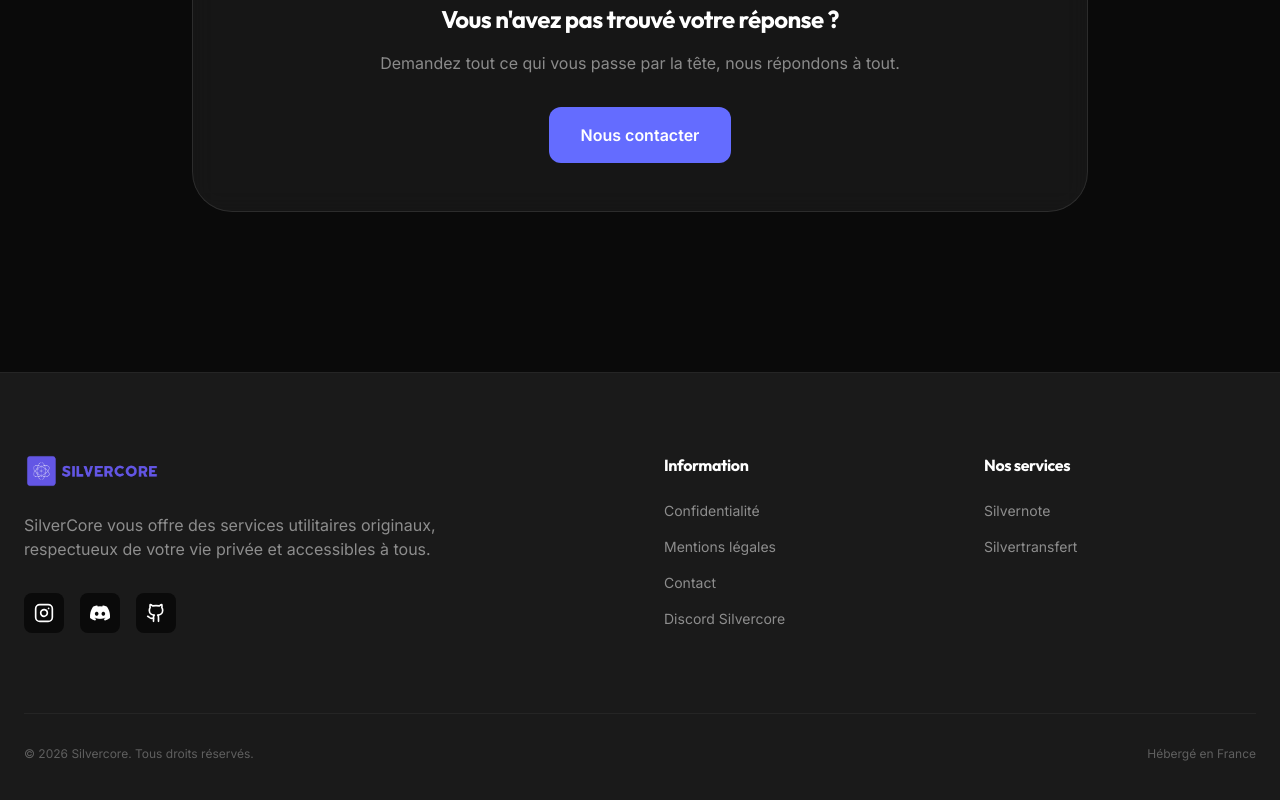
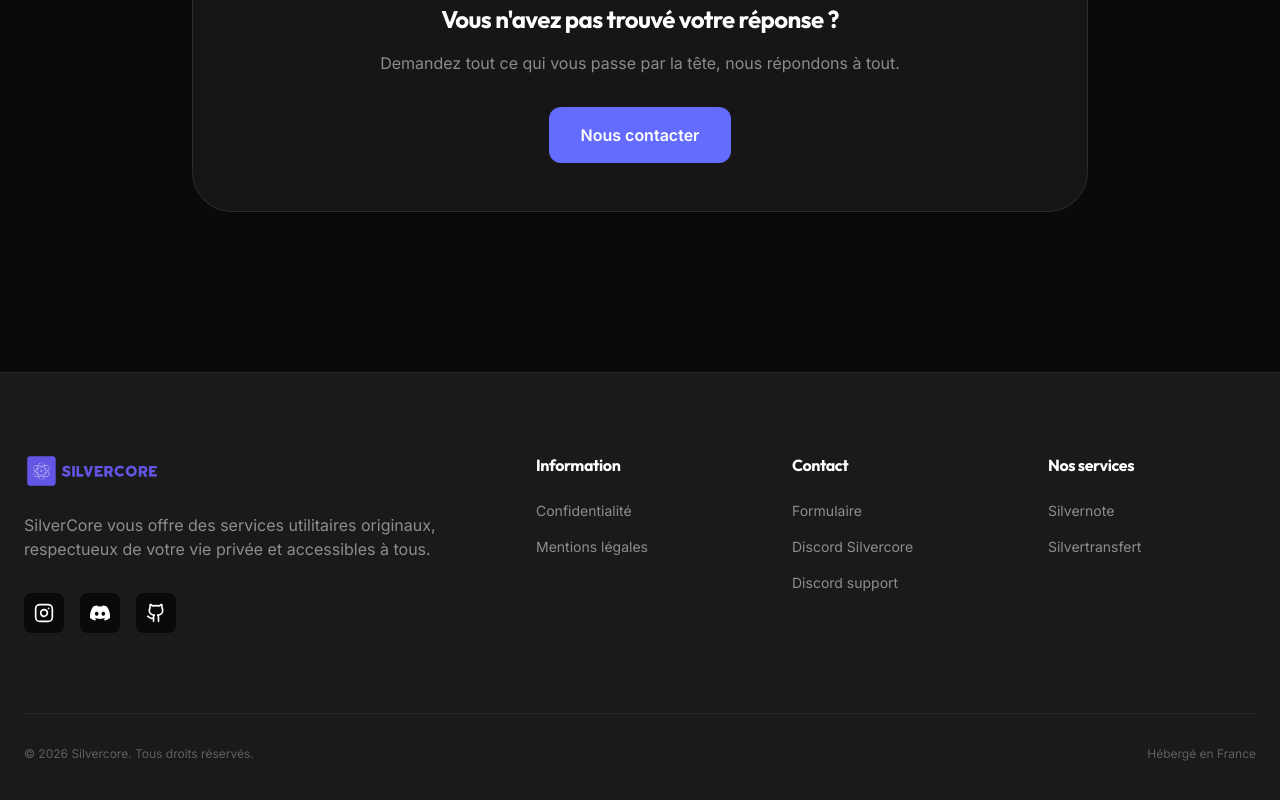
Before and after one commit to SilverCore-Git/web_site, a React (Vite) app: page /faq in a window 1280 px wide. Shown: the part 1531-2331 px from the top of the page. Built offline with nearby package versions, Linux system fonts and the light colour scheme.

Commit message:
Update Layout.tsx

```diff
--- a/src/components/Layout.tsx
+++ b/src/components/Layout.tsx
@@ -88,7 +88,7 @@ export function Navbar() {
 export function Footer() {
   return (
     <footer className="bg-dark-lighter border-t border-white/5 pt-20 pb-10 px-6 mt-20">
-      <div className="max-w-7xl mx-auto grid grid-cols-1 md:grid-cols-4 gap-12">
+      <div className="max-w-7xl mx-auto grid grid-cols-1 md:grid-cols-5 gap-12">
         <div className="col-span-1 md:col-span-2">
           <Link to="/" className="flex items-center gap-2 mb-6">
             <img src='/assets/logo/score/silvercore_logo_text.png' className='h-9' />
@@ -136,22 +136,36 @@ export function Footer() {
         </div>
 
         <div>
+
           <h4 className="font-display font-bold mb-6">Information</h4>
           <ul className="space-y-4 text-white/50 text-sm">
             <li><Link to="/privacy" className="hover:text-primary transition-colors">Confidentialité</Link></li>
             <li><Link to="/legal" className="hover:text-primary transition-colors">Mentions légales</Link></li>
-            <li><Link to="/contact" className="hover:text-primary transition-colors">Contact</Link></li>
-            <li><a href="https://discord.gg/silvercore" className="hover:text-primary transition-colors">Discord Silvercore</a></li>
           </ul>
+
         </div>
 
         <div>
+
+          <h4 className="font-display font-bold mb-6">Contact</h4>
+          <ul className="space-y-4 text-white/50 text-sm">
+            <li><Link to="/contact" className="hover:text-primary transition-colors">Formulaire</Link></li>
+            <li><a href="https://taap.it/silvercore.discord" className="hover:text-primary transition-colors">Discord Silvercore</a></li>
+            <li><a href="https://taap.it/silvercore.discord.support" className="hover:text-primary transition-colors">Discord support</a></li>
+          </ul>
+
+        </div>
+
+        <div>
+
           <h4 className="font-display font-bold mb-6">Nos services</h4>
           <ul className="space-y-4 text-white/50 text-sm">
-            <li><a href="https://note.silvercore.fr" className="hover:text-primary transition-colors">Silvernote</a></li>
-            <li><a href="https://transfert.silvercore.fr" className="hover:text-primary transition-colors">Silvertransfert</a></li>
+            <li><a href="https://www.silvernote.fr" className="hover:text-primary transition-colors">Silvernote</a></li>
+            <li><a href="https://www.silvertransfert.fr" className="hover:text-primary transition-colors">Silvertransfert</a></li>
           </ul>
+
         </div>
+
       </div>
 
       <div className="max-w-7xl mx-auto mt-20 pt-8 border-t border-white/5 flex flex-col md:flex-row justify-between items-center gap-4 text-white/30 text-xs">
```
